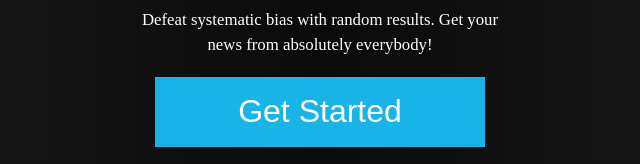
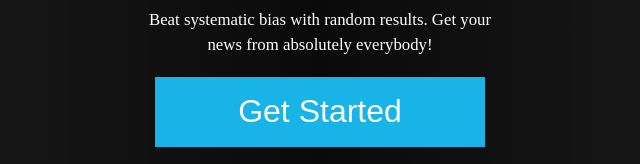
Before and after one commit to csvw/odin-project-two, a plain HTML site: page stumblr/index.html in a window 1280 px wide. Shown: the part 228-392 px from the top of the page, 320-960 px from the left. Drawn offline with Linux system fonts and the light colour scheme.

Commit message:
Fixed a typo in the stumblr box form.

```diff
--- a/stumblr/index.html
+++ b/stumblr/index.html
@@ -16,7 +16,7 @@
             <div class="box-form-container">
                 <div class="box-form">
                     <h1>stumblr</h1>
-                    <p class="random-walk">Defeat systematic bias with random results. Get your news from absolutely everybody!</p>
+                    <p class="random-walk">Beat systematic bias with random results. Get your news from absolutely everybody!</p>
                     <div class="btns">
                         <input class="btn sign-up" type="button" value="Get Started">
                         <input class="btn log-in" type="button" value="Log In">
```
